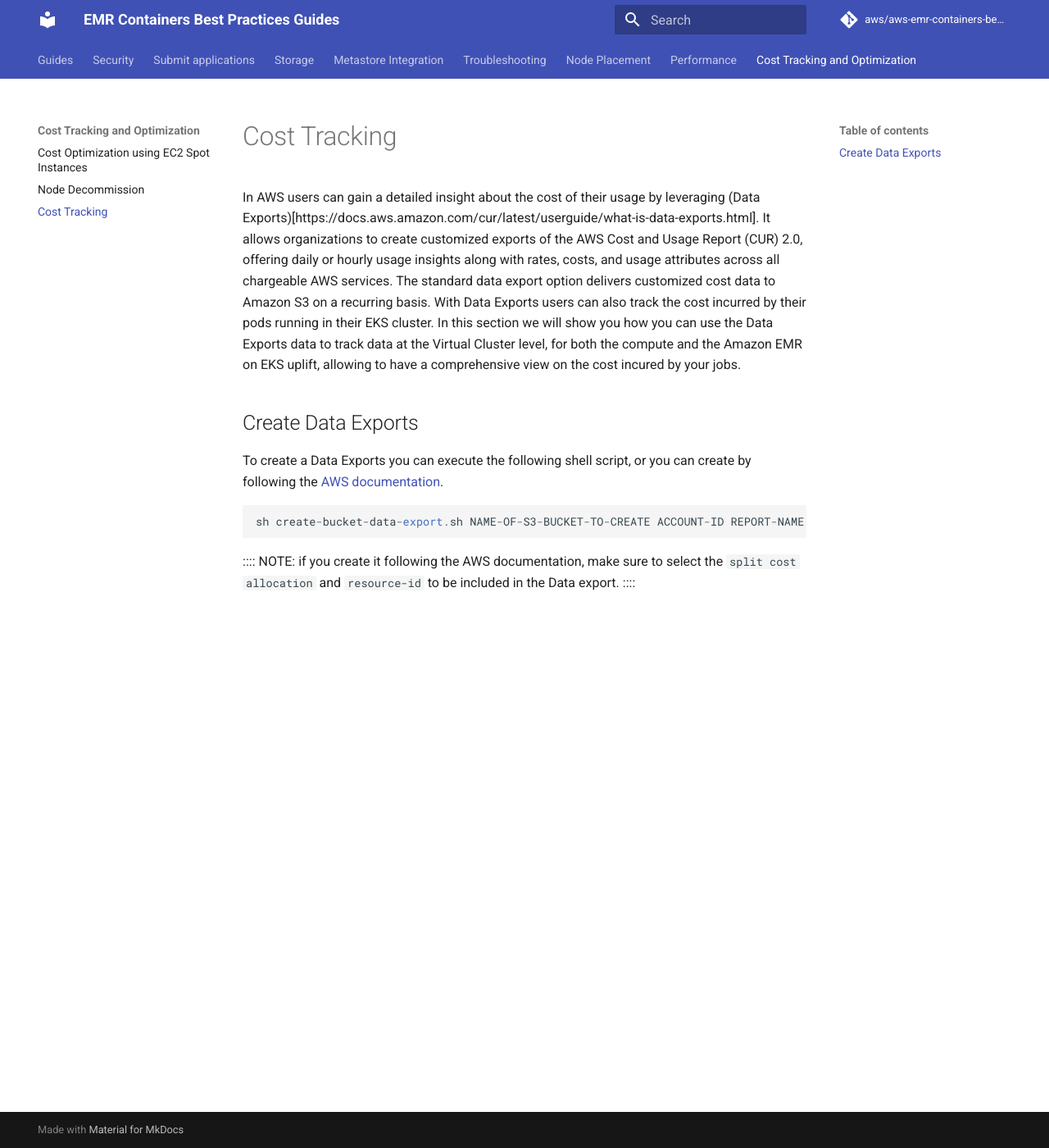
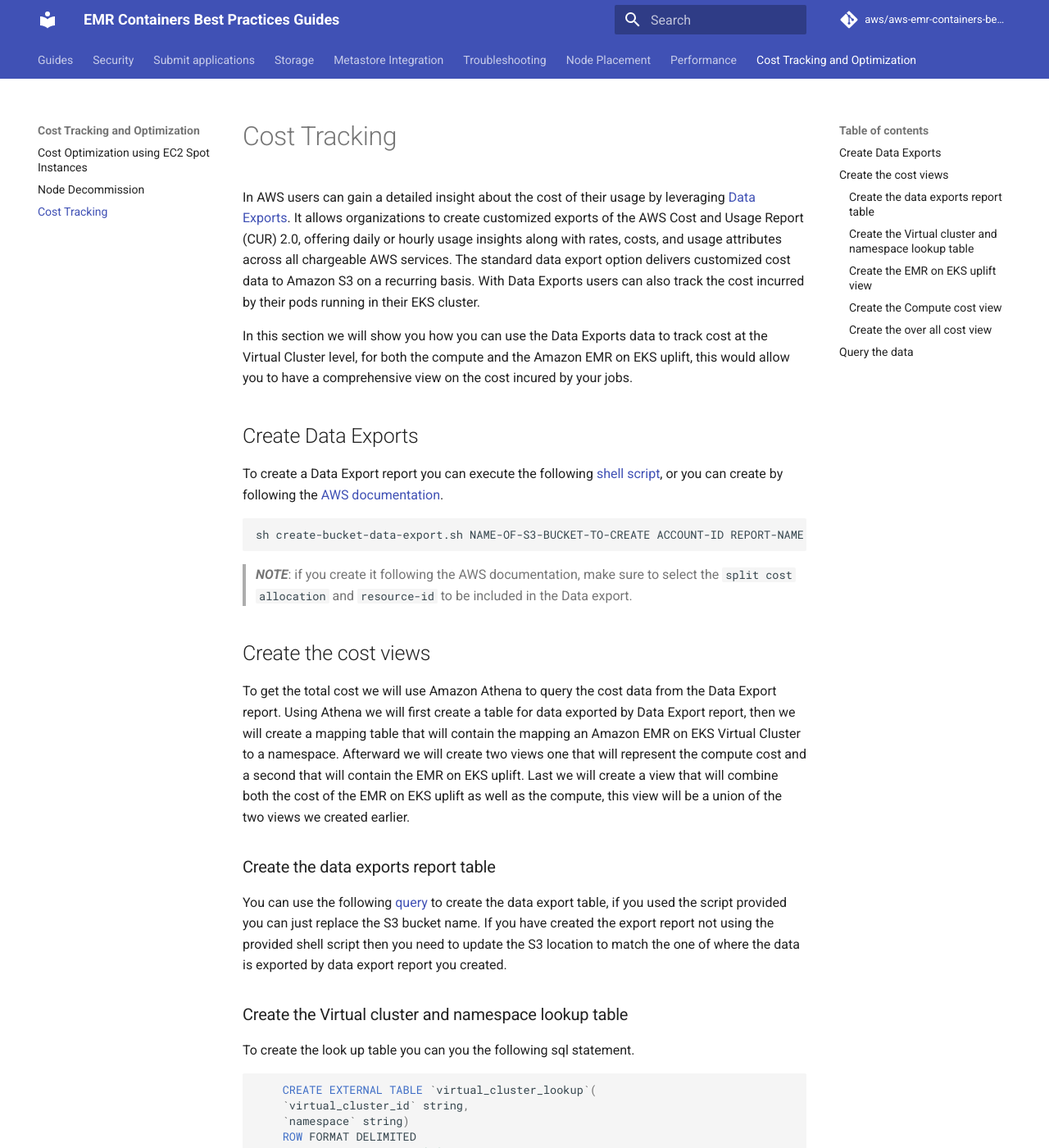
Before and after one commit to aws/aws-emr-containers-best-practices, an MkDocs documentation site: the page built from content/cost-optimization/docs/cost-tracking.md, in a window 1280 px wide and 1400 px high. Shown: the whole window at 82% size. Built offline with MkDocs 1.6.1 and Material for MkDocs 9.7.7, drawn with Linux system fonts in a browser that asks for light colours; comment, search, counter and statistics services are not loaded; some of the changed text lies outside the part shown.

Commit message:
complete the cost section

````diff
--- a/content/cost-optimization/docs/cost-tracking.md
+++ b/content/cost-optimization/docs/cost-tracking.md
@@ -1,17 +1,128 @@
 # Cost Tracking
 
-In AWS users can gain a detailed insight about the cost of their usage by leveraging (Data Exports)[https://docs.aws.amazon.com/cur/latest/userguide/what-is-data-exports.html]. It allows organizations to create customized exports of the AWS Cost and Usage Report (CUR) 2.0, offering daily or hourly usage insights along with rates, costs, and usage attributes across all chargeable AWS services. The standard data export option delivers customized cost data to Amazon S3 on a recurring basis. With Data Exports users can also track the cost incurred by their pods running in their EKS cluster. In this section we will show you how you can use the Data Exports data to track data at the Virtual Cluster level, for both the compute and the Amazon EMR on EKS uplift, allowing to have a comprehensive view on the cost incured by your jobs.
+In AWS users can gain a detailed insight about the cost of their usage by leveraging [Data Exports](https://docs.aws.amazon.com/cur/latest/userguide/what-is-data-exports.html). It allows organizations to create customized exports of the AWS Cost and Usage Report (CUR) 2.0, offering daily or hourly usage insights along with rates, costs, and usage attributes across all chargeable AWS services. The standard data export option delivers customized cost data to Amazon S3 on a recurring basis. With Data Exports users can also track the cost incurred by their pods running in their EKS cluster.
+
+In this section we will show you how you can use the Data Exports data to track cost at the Virtual Cluster level, for both the compute and the Amazon EMR on EKS uplift, this would allow you to have a comprehensive view on the cost incured by your jobs.
 
 
 ## Create Data Exports
 
-To create a Data Exports you can execute the following shell script, or you can create by following the [AWS documentation](https://docs.aws.amazon.com/cur/latest/userguide/dataexports-create-standard.html).
+To create a Data Export report you can execute the following [shell script](), or you can create by following the [AWS documentation](https://docs.aws.amazon.com/cur/latest/userguide/dataexports-create-standard.html).
 
 
-```
+```sh
 sh create-bucket-data-export.sh NAME-OF-S3-BUCKET-TO-CREATE ACCOUNT-ID REPORT-NAME
 ```
 
-::::
-NOTE: if you create it following the AWS documentation, make sure to select the `split cost allocation` and `resource-id` to be included in the Data export.
-::::
+> ***NOTE***: if you create it following the AWS documentation, make sure to select the `split cost allocation` and `resource-id` to be included in the Data export.
+
+## Create the cost views
+
+To get the total cost we will use Amazon Athena to query the cost data from the Data Export report. Using Athena we will first create a table for data exported by Data Export report, then we will create a mapping table that will contain the mapping an Amazon EMR on EKS Virtual Cluster to a namespace. Afterward we will create two views one that will represent the compute cost and a second that will contain the EMR on EKS uplift. Last we will create a view that will combine both the cost of the EMR on EKS uplift as well as the compute, this view will be a union of the two views we created earlier.
+
+
+### Create the data exports report table
+
+You can use the following [query](https://github.com/aws/aws-emr-containers-best-practices/tree/main/content/cost-optimization/resources/sql-statements/data-export-table.sql) to create the data export table, if you used the script provided you can just replace the S3 bucket name. If you have created the export report not using the provided shell script then you need to update the S3 location to match the one of where the data is exported by data export report you created.
+
+### Create the Virtual cluster and namespace lookup table
+
+To create the look up table you can you the following sql statement.
+
+```sql
+    CREATE EXTERNAL TABLE `virtual_cluster_lookup`(
+    `virtual_cluster_id` string,
+    `namespace` string)
+    ROW FORMAT DELIMITED
+    FIELDS TERMINATED BY ','
+    STORED AS INPUTFORMAT
+    'org.apache.hadoop.mapred.TextInputFormat'
+    OUTPUTFORMAT
+    'org.apache.hadoop.hive.ql.io.HiveIgnoreKeyTextOutputFormat'
+    LOCATION
+    's3://BUCKET-NAME/data/virtual_cluster_definition'
+```
+Make sure to insert the look up data, you can use the query below as an example.
+
+```sql
+INSERT INTO virtual_cluster_lookup
+VALUES ('96nxs46332423542abnbd2iuv6049', 'myvc')
+```
+
+### Create the EMR on EKS uplift view
+
+To create EMR on EKS uplift view  ou can use the following sql statement.
+
+> ***NOTE***: You may need to change the source data table if you created the data export yourself. The query below has the source data table called `data`
+
+```sql
+    CREATE OR REPLACE VIEW "emr_uplift_per_vc_view" AS
+    WITH
+    emr_uplift_per_vc AS (
+    SELECT
+        DATE_FORMAT(DATE_TRUNC('month', "line_item_usage_start_date"), '%Y-%m') "month",
+        split_part(line_item_resource_id, '/', 3) vc_id,
+        sum(line_item_blended_cost) cost
+    FROM
+        data
+    WHERE ((line_item_product_code = 'ElasticMapReduce') AND (line_item_operation = 'StartJobRun'))
+    GROUP BY line_item_resource_id, 1
+    )
+    SELECT
+    month,
+    namespace,
+    SUM(cost) cost
+    FROM
+    (emr_uplift_per_vc uplift
+    INNER JOIN virtual_cluster_lookup lookup ON (uplift.vc_id = lookup.virtual_cluster_id))
+    GROUP BY month, namespace
+```
+### Create the Compute cost view
+
+To create Compute cost view  ou can use the following sql statement.
+
+> ***NOTE***: You may need to change the source data table if you created the data export yourself. The query below has the source data table called `data`
+
+```sql
+
+CREATE OR REPLACE VIEW "compute_cost_per_namespace_view" AS
+SELECT
+  DATE_FORMAT(DATE_TRUNC('month', "line_item_usage_start_date"), '%Y-%m') "month"
+, CONCAT(REPLACE(SPLIT_PART("line_item_resource_id", '/', 1), 'pod', 'cluster'), '/', SPLIT_PART("line_item_resource_id", '/', 2)) "cluster_arn"
+, SPLIT_PART("line_item_resource_id", '/', 3) "namespace"
+, SUM((CASE WHEN ("line_item_usage_type" LIKE '%EKS-EC2-vCPU-Hours') THEN ("split_line_item_split_cost" + "split_line_item_unused_cost") ELSE 0E0 END)) "cpu_cost"
+, SUM((CASE WHEN ("line_item_usage_type" LIKE '%EKS-EC2-GB-Hours') THEN ("split_line_item_split_cost" + "split_line_item_unused_cost") ELSE 0E0 END)) "ram_cost"
+, SUM(("split_line_item_split_cost" + "split_line_item_unused_cost")) "total_cost"
+FROM
+  (data
+INNER JOIN virtual_cluster_lookup lookup ON (SPLIT_PART("line_item_resource_id", '/', 3) = lookup.namespace))
+WHERE ("line_item_operation" = 'EKSPod-EC2')
+GROUP BY 1, 2, 3
+ORDER BY "month" DESC, "cluster_arn" ASC, "namespace" ASC, "total_cost" DESC
+
+```
+
+### Create the over all cost view
+
+To create over all cost view view  ou can use the following sql statement.
+
+```sql
+CREATE OR REPLACE VIEW emr_eks_cost AS
+
+SELECT month, namespace, total_cost as cost FROM "reinventdemo"."compute_cost_per_namespace_view"
+
+UNION
+
+SELECT month, namespace, cost FROM "reinventdemo"."emr_uplift_per_vc_view"
+```
+
+## Query the data
+
+After creating the views you can now get insights on the total cost of runing your EMR on EKS job at the virtual cluster level. The query below shows how you van get the over all cost.
+
+```
+SELECT month, namespace, sum(cost) as total_cost
+FROM "emr_eks_cost"
+GROUP BY namespace, month
+```
+> ***NOTE***: In these views the granularity is at the month level, you can also run it at the day level, you can achieve it by changing the date in the SQL queries to include also the day,
````
